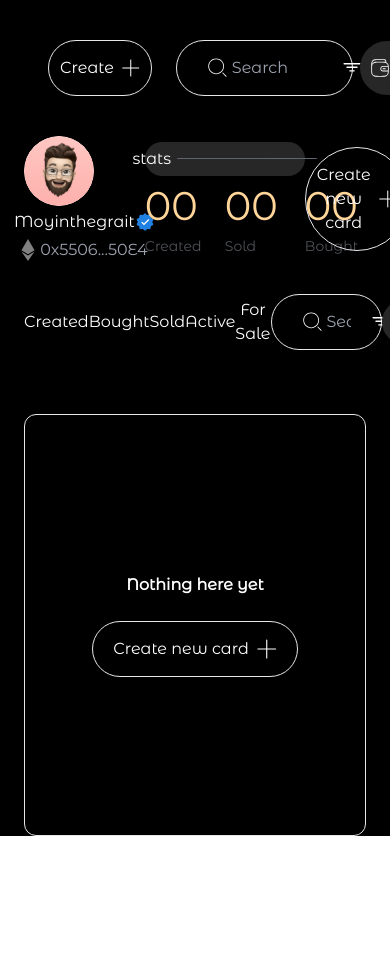
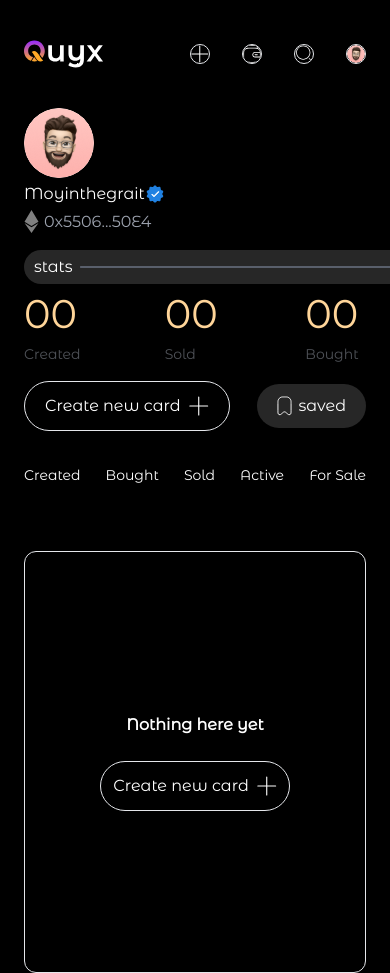
Before and after one commit to QuyxHQ/client, a Next.js app: page /dashboard in a window 390 px wide. Before the commit the page ends 844 px from the top, so only its background shows below. Built offline with nearby package versions, Linux system fonts and the light colour scheme.

Commit message:
responsiveness

```diff
--- /dev/null
+++ b/app/(dashboard)/createupload/page.tsx
@@ -0,0 +1,11 @@
+import CreateUpload from "@/components/UI/Dashboard/CreateUpload";
+import React from "react";
+
+const page = () => {
+  return
+  <>
+    <CreateUpload/>
+  </>;
+};
+
+export default page;
--- /dev/null
+++ b/app/(dashboard)/dashboard/upload.tsx
@@ -0,0 +1,12 @@
+import CreateUpload from '@/components/UI/Dashboard/CreateUpload'
+import React from 'react'
+
+const upload = () => {
+  return (
+    <>
+    <CreateUpload/>
+    </>
+  )
+}
+
+export default upload
--- a/components/Common/Buttons/ConnectBtn/ConnectBtn.css
+++ b/components/Common/Buttons/ConnectBtn/ConnectBtn.css
@@ -3,7 +3,7 @@
   margin: 0;
 }
 
-.btn_container > button {
+.btn_container > Link > button {
   outline: none;
   padding: 0.5rem 1.3rem;
   display: flex;
@@ -15,7 +15,7 @@
   position: relative;
 }
 
-.btn_container > button::after {
+.btn_container > Link > button::after {
   content: "";
   position: absolute;
   top: -1;
--- a/components/Common/Buttons/ConnectBtn/ConnectBtn.tsx
+++ b/components/Common/Buttons/ConnectBtn/ConnectBtn.tsx
@@ -8,7 +8,7 @@ const ConnectBtn = () => {
     <div className="btn_container ">
       <Link href="/dashboard">
         {/* <div className="btn"> */}
-        <button className="flex items-center space-x-2 min-w-fit bg-blue-500 p-2 rounded-md">
+        <button className="flex items-center space-x-2 min-w-fit bg-blue-500 p-2 rounded-[500px]">
           <span className="text-[11px] lg:text-base xl:text-lg flex-shrink-0 2xl:text-xl">
             Connect With
           </span>
--- /dev/null
+++ b/components/Layout/Dashboard_header/Dashboard_header.css
@@ -0,0 +1,14 @@
+.mobile-nav-contents {
+  position: fixed;
+  width: 100%;
+  height: 100%;
+  background-color: #fff;
+  z-index: 999;
+  display: flex;
+  align-items: center;
+  justify-content: center;
+  animation-name: comeDown;
+  animation-duration: 0.6s;
+  -webkit-animation-name: comeDown;
+  -webkit-animation-duration: 0.6s;
+}
--- a/components/Layout/Dashboard_header/index.tsx
+++ b/components/Layout/Dashboard_header/index.tsx
@@ -1,9 +1,17 @@
-import React from 'react'
+"use client";
+// import React, { useState } from "react";
 import Link from "next/link";
 import { usePathname } from "next/navigation";
+import { RxHamburgerMenu } from "react-icons/rx";
+import { IoClose } from "react-icons/io5";
 import Image from "next/image";
+import "./Dashboard_header.css";
 
 const index = () => {
+  // const pathname = usePathname();
+  // const [showSideBar, setShowSideBar] = useState<boolean>(false);
+
+  // const toggleModal = () => setShowSideBar((prev) => !prev);
   return (
     <>
       <nav className="bg-black">
@@ -20,8 +28,8 @@ const index = () => {
               </Link>
             </div>
 
-            <div>
-              <button className="flex items-center justify-center gap-2 bg-transparent border rounded-[500px] px-[20px] py-[15px]">
+            <div className="hidden md:block">
+              <button className="flex items-center justify-center gap-2 flex-shrink-0 bg-transparent border rounded-[500px] px-[20px] py-[15px]">
                 Create
                 <Image
                   src={"/Images/Vector.svg"}
@@ -33,7 +41,7 @@ const index = () => {
             </div>
 
             <div>
-              <div className="flex align-center gap-[5px] justify-between w-fit rounded-[500px] bg-transparent border px-[30px] py-[15px]">
+              <div className="hidden md:flex align-center gap-[5px] justify-between w-fit rounded-[500px] bg-transparent border px-[30px] py-[15px]">
                 <Image
                   alt="..."
                   src={"/Images/Marketplace/icons/Search 2.svg"}
@@ -56,7 +64,7 @@ const index = () => {
               </div>
             </div>
 
-            <div className="flex items-center justify-center gap-[1rem]">
+            <div className="hidden md:flex items-center justify-center gap-[1rem]">
               <button className="flex items-center justify-center gap-2 rounded-[500px] px-[20px] py-[15px] bg-[#272727]">
                 <Image
                   src={"/Images/Wallet.svg"}
@@ -74,11 +82,76 @@ const index = () => {
                 alt="logo"
               />
             </div>
+
+            <div className="flex items-center justify-center gap-8 md:hidden">
+              <Image
+                src={"/Images/Vector.svg"}
+                width={20}
+                height={20}
+                alt="logo"
+                className="bg-transparent border rounded-full  text-white"
+              />
+              <Image
+                src={"/Images/Wallet.svg"}
+                width={20}
+                height={20}
+                alt="logo"
+                className="bg-transparent border rounded-full  text-white"
+              />
+              <Image
+                alt="..."
+                src={"/Images/Marketplace/icons/Search 2.svg"}
+                width={20}
+                height={20}
+                className="bg-transparent border rounded-full  text-white"
+              />
+              <Image
+                src={"/Images/moyin.svg"}
+                width={20}
+                height={20}
+                alt="logo"
+                className="bg-transparent border rounded-full  text-white"
+              />
+            </div>
+
+            {/* <div className="flex align-center items-center">
+              <RxHamburgerMenu
+                size={26}
+                className="md:hidden cursor-pointer"
+                onClick={toggleModal}
+              />
+            </div> */}
           </div>
         </div>
       </nav>
+
+      {/* <aside
+        className={`fixed overflow-hidden w-full duration-300 text-center right-0 top-0 bg-[#171717] text-white z-[1000] ${
+          showSideBar ? "h-[100vh]" : "h-0"
+        }`}
+      >
+        <div className="w-full min-h-full relative flex items-center justify-center">
+          <IoClose
+            className="absolute top-10 right-8 cursor-pointer"
+            size={30}
+            onClick={toggleModal}
+          />
+          <button
+            className="flex items-center justify-center gap-2 flex-shrink-0 bg-transparent border rounded-[500px] px-[20px] py-[15px]"
+            onClick={toggleModal}
+          >
+            Create
+            <Image
+              src={"/Images/Vector.svg"}
+              width={20}
+              height={20}
+              alt="logo"
+            />
+          </button>
+        </div>
+      </aside> */}
     </>
   );
-}
+};
 
-export default index
+export default index;
--- a/components/UI/Dashboard/WithoutCard/index.tsx
+++ b/components/UI/Dashboard/WithoutCard/index.tsx
@@ -9,7 +9,7 @@ const WithoutCard = () => {
     <>
       <div className="dashboard_wrap bg-black">
         <div className="container">
-            <div className="flex items-center justify-between text-white">
+          <div className="flex flex-col gap-4 md:items-center md:flex-row justify-between text-white">
             <div className="flex flex-col items-start space-y-1">
               <Image
                 alt="..."
@@ -39,15 +39,15 @@ const WithoutCard = () => {
               </div>
             </div>
 
-              <div className="flex flex-col ">
-                <span className="flex items-center justify-center gap-[6px] bg-[#272727]  rounded-[500px] px-[10px] py-[5px]">
+            <div className="flex flex-col">
+              <span className="flex sm:justify-start sm:px-[20px] min-w-[500px] md:items-center justify-center gap-[6px] bg-[#272727] rounded-[500px] px-[10px] py-[5px] ">
                 <p>stats</p>
                 <Image
                   alt="verified"
                   src={"/Images/Line 18.svg"}
                   width={300}
                   height={20}
-                    className="bg-[#414349]"
+                  className="md:bg-[#414349] w-full"
                 />
               </span>
               <div className="grid grid-cols-3 gap-[5rem]">
@@ -60,16 +60,15 @@ const WithoutCard = () => {
                   <p className="text-[#4f5258] text-[14px]">Sold</p>
                 </div>
                 <div className="flex flex-col">
-                    <span className='text-[40px] className="text-[#4f5258]"px] text-[#ffd599]'>
-                      00
-                    </span>
+                  <span className="text-[40px] text-[#ffd599]">00</span>
                   <p className="text-[#4f5258] text-[14px]">Bought</p>
                 </div>
               </div>
             </div>
 
-              <div>
-                <button className="flex items-center justify-center gap-2 bg-transparent border rounded-[500px] px-[20px] py-[15px]">
+            <Link href="/createupload">
+              <div className='flex items-center justify-between'>
+                <button className="text-base sm:text-[14px] md:text-base px-[20px] sm:py-[10px] sm:px-4 md:px-[20px] py-3 md:py-[15px] flex items-center text-white justify-center gap-2 bg-transparent border rounded-[500px]">
                   Create new card
                   <Image
                     src={"/Images/Vector.svg"}
@@ -78,26 +77,38 @@ const WithoutCard = () => {
                     alt="logo"
                   />
                 </button>
+
+                <button className=" flex items-center justify-center gap-[6px] bg-[#272727]  rounded-[500px] px-[20px] py-[10px] md:hidden">
+                  <Image
+                    alt="..."
+                    src={"/Images/bookmark.svg"}
+                    width={15}
+                    height={15}
+                    className="text-white"
+                  />
+                  saved
+                </button>
               </div>
+            </Link>
           </div>
 
           <div className="text-white flex items-center justify-between mt-[2rem]">
             <Link href={"/"}>
-                <button>Created</button>
+              <button className="text-sm md:text-base">Created</button>
             </Link>
             <Link href={"/"}>
-                <button>Bought</button>
+              <button className="text-sm md:text-base">Bought</button>
             </Link>{" "}
             <Link href={"/"}>
-                <button>Sold</button>
+              <button className="text-sm md:text-base">Sold</button>
             </Link>{" "}
             <Link href={"/"}>
-                <button>Active</button>
+              <button className="text-sm md:text-base">Active</button>
             </Link>
             <Link href={"/"}>
-                <button>For Sale</button>
+              <button className="text-sm md:text-base">For Sale</button>
             </Link>
-              <div className="flex align-center gap-[5px] justify-between w-fit rounded-[500px] bg-transparent border px-[30px] py-[15px]">
+            <div className=" hidden md:flex align-center gap-[5px] justify-between w-fit rounded-[500px] bg-transparent border px-[30px] py-[15px]">
               <Image
                 alt="..."
                 src={"/Images/Marketplace/icons/Search 2.svg"}
@@ -118,7 +129,7 @@ const WithoutCard = () => {
                 className="text-white"
               />
             </div>
-              <button className="flex items-center justify-center gap-[6px] bg-[#272727]  rounded-[500px] px-[20px] py-[10px]">
+            <button className=" hidden md:flex items-center justify-center gap-[6px] bg-[#272727]  rounded-[500px] px-[20px] py-[10px]">
               <Image
                 alt="..."
                 src={"/Images/bookmark.svg"}
@@ -131,9 +142,9 @@ const WithoutCard = () => {
           </div>
 
           <div className="min-h-[50vh] bg-transparent border rounded-xl grid place-items-center mt-[4rem]">
-              <div className='text-center space-y-6'>
+            <div className="text-center space-y-6">
               <p className="text-white font-bold">Nothing here yet</p>
-                <button className="flex items-center justify-center gap-2 bg-transparent border rounded-[500px] px-[20px] py-[15px] text-white">
+              <button className="text-base sm:text-[14px] md:text-base px-3 sm:px-4 md:px-[20px] py-3 sm:py-2 md:py-[15px] flex items-center text-white justify-center gap-2 bg-transparent border rounded-[500px]">
                 Create new card
                 <Image
                   src={"/Images/Vector.svg"}
```
Also changed, not shown: components/UI/Dashboard/CreateUpload/index.tsx (+7 -8 lines). Lines whose indentation alone changed are shown as unchanged.
